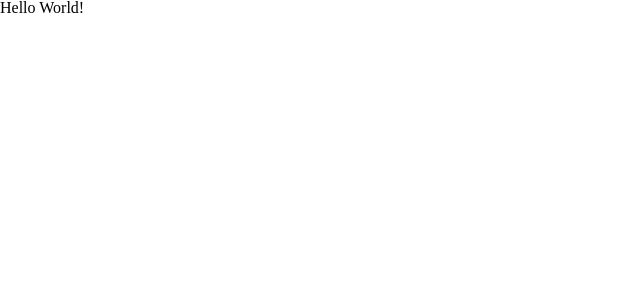
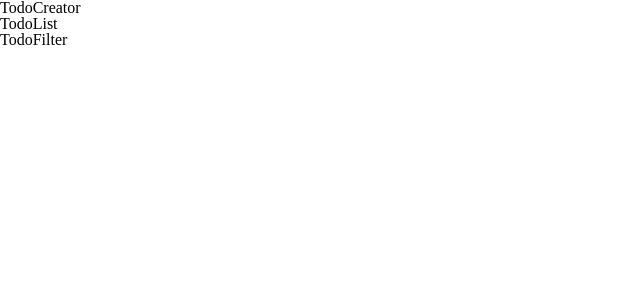
Before and after one commit to patrickemuller/first-react-app, a React (Create React App) app: page / in a window 1280 px wide. Shown: the top 300 px of the page, without its empty margins (0-640 px from the left). Built offline with nearby package versions, Linux system fonts and the light colour scheme; the HTML template or start-up script is replaced by a standard one.

Commit message:
Create a TodoApp component to encapsulate entire app

```diff
--- a/src/App.js
+++ b/src/App.js
@@ -1,14 +1,13 @@
 import React from 'react'
 import TodosProvider from './state/todos/Provider'
 import FilterProvider from './state/filter/Provider'
+import TodoApp from './pages/TodoApp/TodoApp'
 
 function App() {
   return (
     <TodosProvider>
       <FilterProvider>
-        <h1>
-          Hello World!
-        </h1>
+        <TodoApp />
       </FilterProvider>
     </TodosProvider>
   )
--- /dev/null
+++ b/src/pages/TodoApp/TodoApp.js
@@ -0,0 +1,20 @@
+import React from 'react'
+
+function TodoApp() {
+  return (
+    <>
+      <header>
+        TodoCreator
+      </header>
+      <main>
+        TodoList
+      </main>
+      <footer>
+        TodoFilter
+      </footer>
+    </>
+  )
+}
+
+
+export default TodoApp
```
